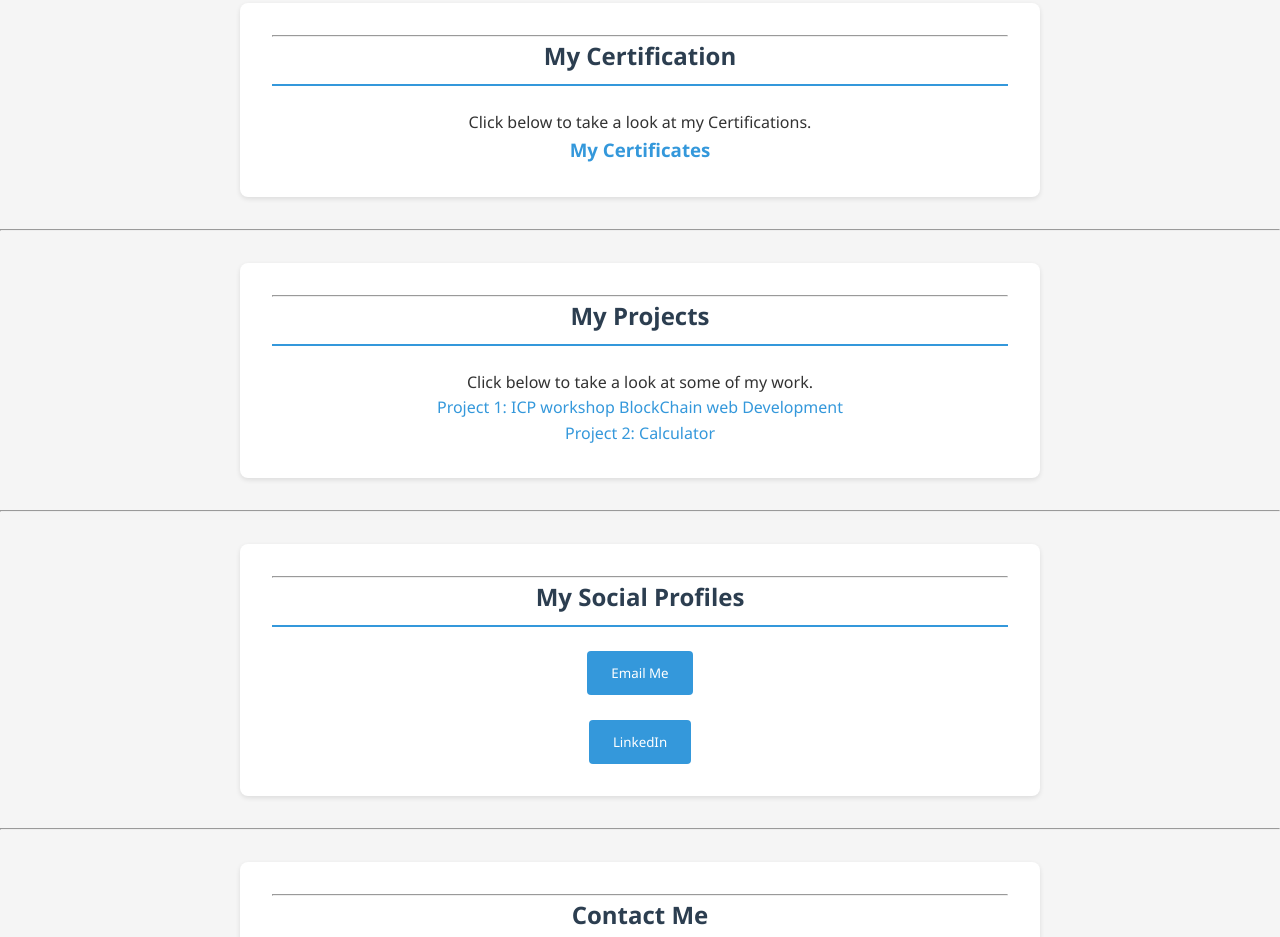
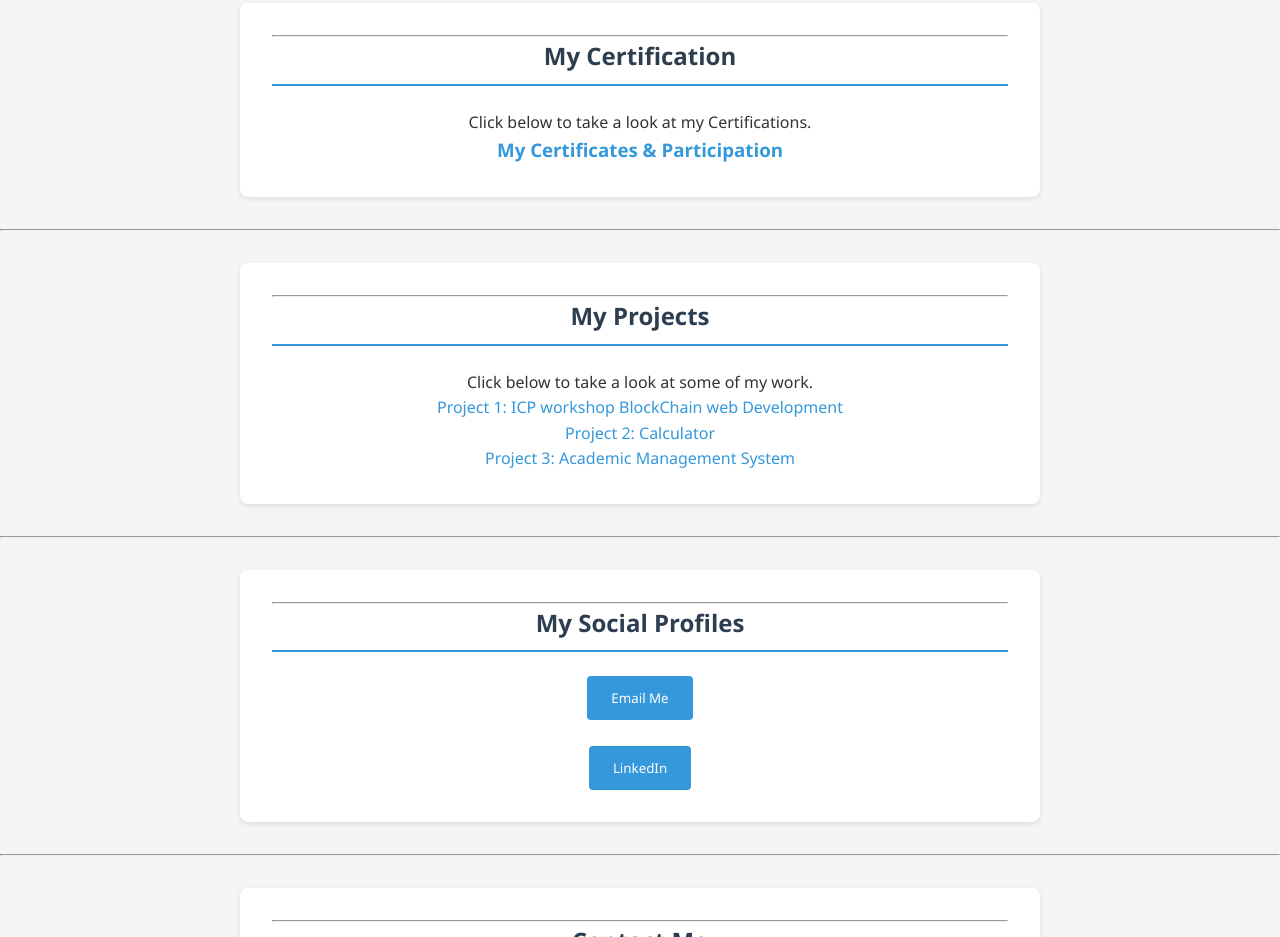
Before and after one commit to ayushbansal2106/MyPortfolio, a plain HTML site: page index.html in a window 1280 px wide. Shown: the part 1685-2622 px from the top of the page. Drawn offline with Linux system fonts and the light colour scheme.

Commit message:
Update index.html

```diff
--- a/index.html
+++ b/index.html
@@ -60,7 +60,7 @@
             <hr>
             <h2>My Certification</h2>
             <p>Click below to take a look at my Certifications.</p>
-            <h3><a href="./Certification.html" target="_main">My Certificates</a></h3>
+            <h3><a href="./Certification.html" target="_main">My Certificates & Participation</a></h3>
         </section>
         <hr>
 
@@ -71,6 +71,7 @@
             <p><a href="https://github.com/ayushbansal2106/ICPworkshop.git" target="_main">Project 1: ICP workshop
                     BlockChain web Development</a></p>
             <p><a href="https://github.com/ayushbansal2106/Calculator.git" target="_main">Project 2: Calculator</a></p>
+            <p><a href="https://github.com/ayushbansal2106/academics_management_system" target="_main">Project 3: Academic Management System</a></p>
         </section>
         <hr>
 
```
